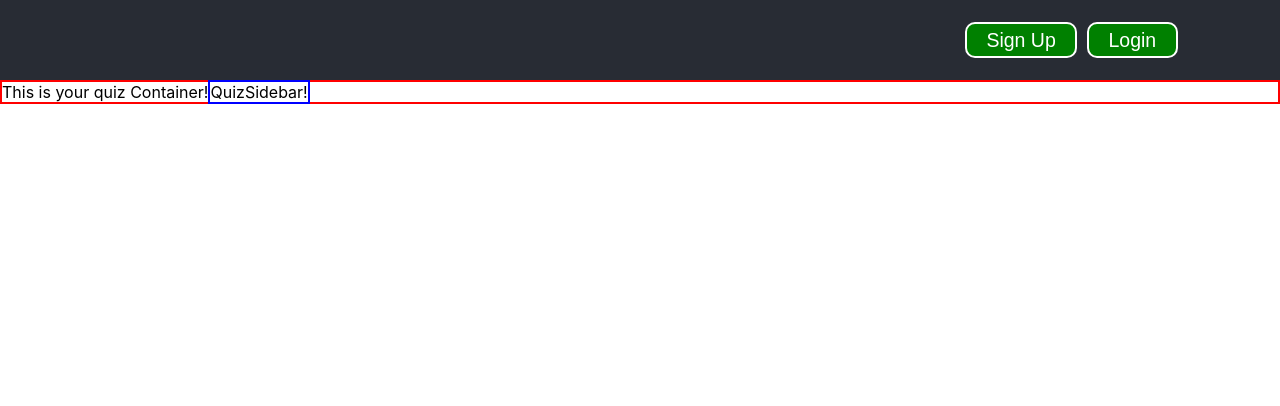
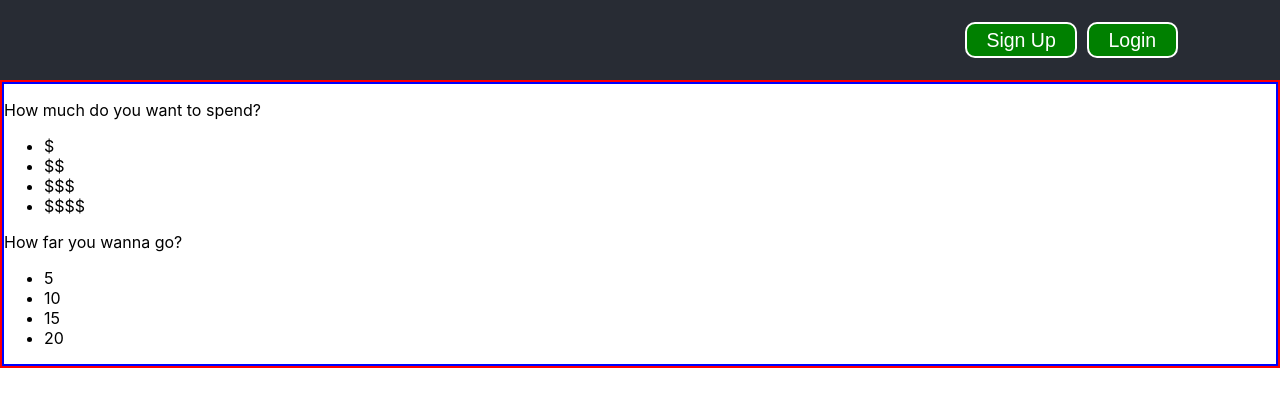
Before and after one commit to Almighty-Mose/date-planner, a React (Create React App) app in the folder app/client/: page / in a window 1280 px wide. Shown: the top 406 px of the page. Built offline with nearby package versions, Linux system fonts and the light colour scheme.

Commit message:
Create QuizSidebar
This commit creates QuizSidebar component and begins to develop the structure of the quiz. A questions object is created in QuizContainer to store all the quiz questions and passed as props to sidebar. Still need to figure out a better way to show them.

```diff
--- a/app/client/src/components/QuizSidebar.js
+++ b/app/client/src/components/QuizSidebar.js
@@ -3,13 +3,28 @@ import React, { Component } from 'react';
 import styled from 'styled-components';
 
 const SidebarStyle = styled.div`
-  display: inline;
   border: 2px solid blue;
 `;
 
 class QuizSidebar extends Component {
   render() {
-    return <SidebarStyle>QuizSidebar!</SidebarStyle>;
+    const { questions } = this.props;
+    return (
+      <SidebarStyle>
+        <p>{questions.price.ask}</p>
+        <ul>
+          {questions.price.answers.map(answer => (
+            <li>{answer}</li>
+          ))}
+        </ul>
+        <p>{questions.distance.ask}</p>
+        <ul>
+          {questions.distance.answers.map(answer => (
+            <li>{answer}</li>
+          ))}
+        </ul>
+      </SidebarStyle>
+    );
   }
 }
 
--- a/app/client/src/components/containers/QuizContainer.js
+++ b/app/client/src/components/containers/QuizContainer.js
@@ -6,13 +6,40 @@ const QuizContainerStyle = styled.div`
   border: 2px solid red;
 `;
 
-// eslint-disable-next-line react/prefer-stateless-function
+/*
+QuizContainer will contain the state for all the
+quiz information: Current Question, the answers
+I need a questions object with a name, ask, and answers property.
+ questions = {
+  price: {
+    ask: "How much do you want to spend?",
+    answers: ["$", "$$", "$$$", "$$$$"]
+  }
+}
+*/
+
 class QuizContainer extends Component {
+  constructor(props) {
+    super(props);
+
+    this.state = {
+      questions: {
+        price: {
+          ask: 'How much do you want to spend?',
+          answers: ['$', '$$', '$$$', '$$$$'],
+        },
+        distance: {
+          ask: 'How far you wanna go?',
+          answers: ['5', '10', '15', '20'],
+        },
+      },
+    };
+  }
+
   render() {
     return (
       <QuizContainerStyle>
-        This is your quiz Container!
-        <QuizSidebar />
+        <QuizSidebar questions={this.state.questions} />
       </QuizContainerStyle>
     );
   }
```
Also changed, not shown: app/client/.eslintrc.js.
